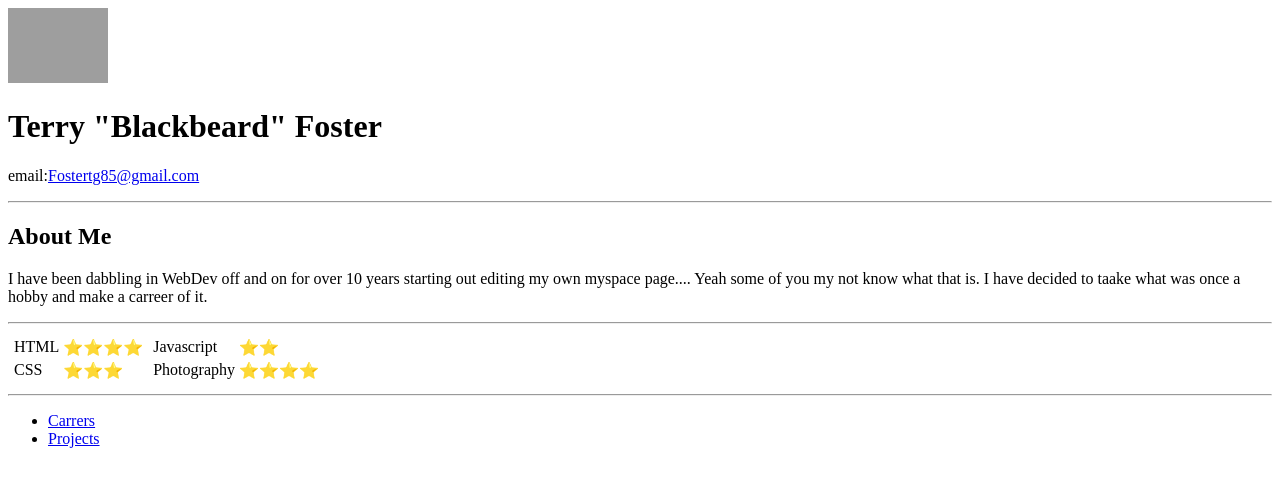
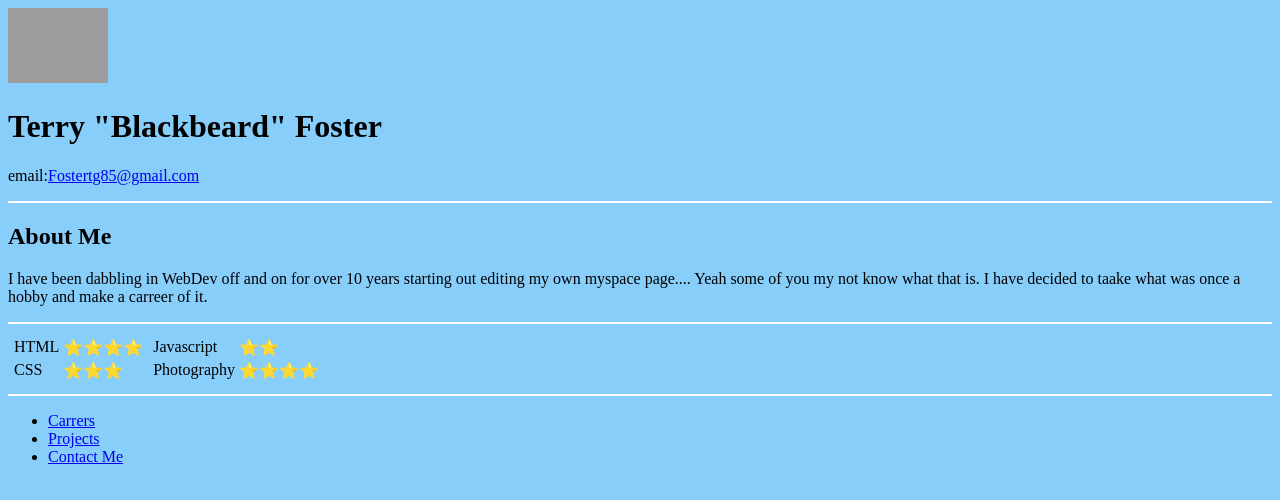
Before and after one commit to b14ckb34rd/about-me, a plain HTML site: page index.html in a window 1280 px wide. Drawn offline with Linux system fonts and the light colour scheme; grey boxes are pictures that could not be loaded.

Commit message:
Add files via upload

```diff
--- a/index.html
+++ b/index.html
@@ -3,8 +3,18 @@
   <head>
     <meta charset="utf-8">
     <title>Blackbeard's Cove</title>
+  <style>
+    body{
+      background-color: lightskyblue;
+    }
+
+    hr {
+      border-style: solid;
+      border-color: white;
+    }
+  </style>
   </head>
-  <body>
+  <body >
 <div>
         <img src="img/blkbrd.JPG" width="100"/>
         <h1>Terry "Blackbeard" Foster</h1>
@@ -61,6 +71,7 @@
   <ul>
     <li><a href="carrers.html">Carrers</a></li>
     <li><a href="projects.html">Projects</a></li>
+    <li><a href="contactMe.html">Contact Me</a></li>
     </ul>
 
   </div>
```
